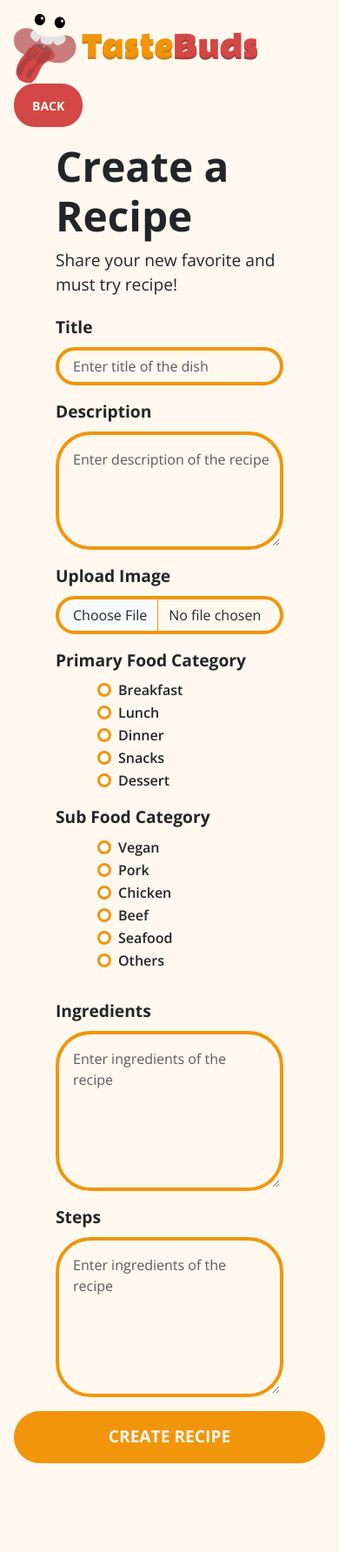
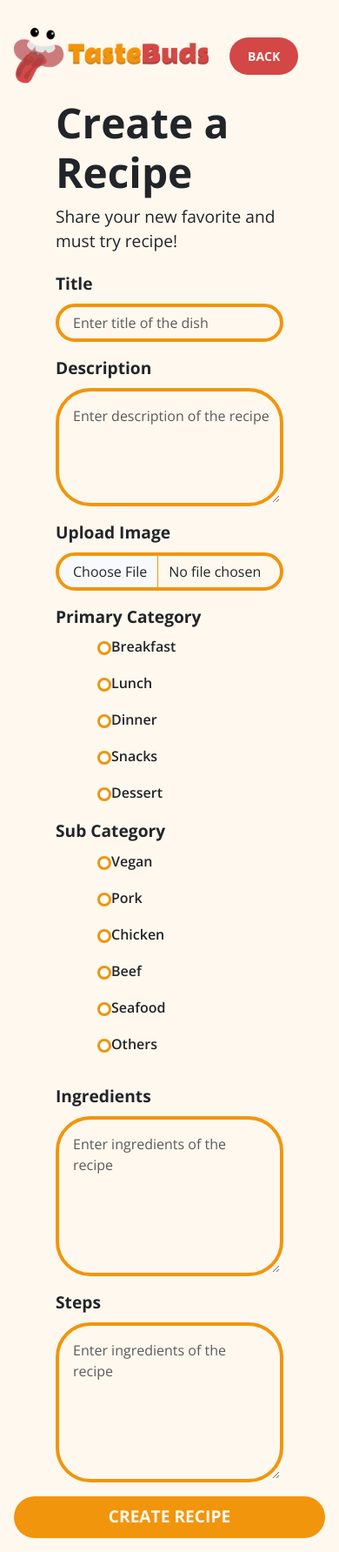
Before and after one commit to HexaStacks-org/TasteBuds, a PHP site: page /createRecipe.php in a window 390 px wide. Shown: the whole page at 87% size. Before the commit the page ends 1682 px from the top, so only its background shows below. Run offline with PHP 8.4, Linux system fonts and the light colour scheme; some web fonts are replaced.

Commit message:
fixed responsiveness

```diff
--- a/createRecipe.php
+++ b/createRecipe.php
@@ -28,7 +28,7 @@
                                 <img src="shared/assets/image/Logo Combination 1.png"
                                     class="logo d-inline-block align-text-top" />
                             </div>
-                            <div class="col d-flex align-items-center">
+                            <div class="con-back col d-flex align-items-center">
                                 <button class="btn back-btn" id="back-btn">BACK</button>
                             </div>
                         </div>
@@ -53,94 +53,71 @@
                                     required>
                             </div>
 
-                            <div class="mb-3 mx-5">
+                            <div class="categories mx-5 align-items-center">
                                 <p class="form-category">
-                                    Primary Food Category
+                                    Primary Category
                                 </p>
-                                <div class="mx-5">
+                                <div class="form-check-container mx-5">
                                     <div class="form-check">
                                         <input class="form-check-input" type="radio" name="flexRadioPrimary"
                                             id="flexRadioDefault1">
-                                        <label class="form-check-label" for="flexRadioDefault1">
-                                            Breakfast
-                                        </label>
+                                        <label class="form-check-label" for="flexRadioDefault1">Breakfast</label>
                                     </div>
                                     <div class="form-check">
                                         <input class="form-check-input" type="radio" name="flexRadioPrimary"
                                             id="flexRadioDefault2">
-                                        <label class="form-check-label" for="flexRadioDefault2">
-                                            Lunch
-                                        </label>
+                                        <label class="form-check-label" for="flexRadioDefault2">Lunch</label>
                                     </div>
                                     <div class="form-check">
                                         <input class="form-check-input" type="radio" name="flexRadioPrimary"
                                             id="flexRadioDefault3">
-                                        <label class="form-check-label" for="flexRadioDefault3">
-                                            Dinner
-                                        </label>
+                                        <label class="form-check-label" for="flexRadioDefault3">Dinner</label>
                                     </div>
                                     <div class="form-check">
                                         <input class="form-check-input" type="radio" name="flexRadioPrimary"
                                             id="flexRadioDefault4">
-                                        <label class="form-check-label" for="flexRadioDefault4">
-                                            Snacks
-                                        </label>
+                                        <label class="form-check-label" for="flexRadioDefault4">Snacks</label>
                                     </div>
                                     <div class="form-check">
                                         <input class="form-check-input" type="radio" name="flexRadioPrimary"
                                             id="flexRadioDefault5">
-                                        <label class="form-check-label" for="flexRadioDefault5">
-                                            Dessert
-                                        </label>
+                                        <label class="form-check-label" for="flexRadioDefault5">Dessert</label>
                                     </div>
                                 </div>
-                                <div>
+
                                 <p class="form-category mt-3">
-                                        Sub Food Category
+                                    Sub Category
                                 </p>
-                                    <div class="mx-5">
+                                <div class="form-check-container mx-5">
                                     <div class="form-check">
                                         <input class="form-check-input" type="radio" name="flexRadioSecondary"
                                             id="flexRadioDefault6">
-                                            <label class="form-check-label" for="flexRadioDefault6">
-                                                Vegan
-                                            </label>
+                                        <label class="form-check-label" for="flexRadioDefault6">Vegan</label>
                                     </div>
                                     <div class="form-check">
                                         <input class="form-check-input" type="radio" name="flexRadioSecondary"
                                             id="flexRadioDefault7">
-                                            <label class="form-check-label" for="flexRadioDefault7">
-                                                Pork
-                                            </label>
+                                        <label class="form-check-label" for="flexRadioDefault7">Pork</label>
                                     </div>
                                     <div class="form-check">
                                         <input class="form-check-input" type="radio" name="flexRadioSecondary"
                                             id="flexRadioDefault8">
-                                            <label class="form-check-label" for="flexRadioDefault8">
-                                                Chicken
-                                            </label>
+                                        <label class="form-check-label" for="flexRadioDefault8">Chicken</label>
                                     </div>
                                     <div class="form-check">
                                         <input class="form-check-input" type="radio" name="flexRadioSecondary"
                                             id="flexRadioDefault9">
-                                            <label class="form-check-label" for="flexRadioDefault9">
-                                                Beef
-                                            </label>
+                                        <label class="form-check-label" for="flexRadioDefault9">Beef</label>
                                     </div>
                                     <div class="form-check">
                                         <input class="form-check-input" type="radio" name="flexRadioSecondary"
                                             id="flexRadioDefault10">
-                                            <label class="form-check-label" for="flexRadioDefault10">
-                                                Seafood
-                                            </label>
+                                        <label class="form-check-label" for="flexRadioDefault10">Seafood</label>
                                     </div>
                                     <div class="form-check">
                                         <input class="form-check-input" type="radio" name="flexRadioSecondary"
                                             id="flexRadioDefault11">
-                                            <label class="form-check-label" for="flexRadioDefault11">
-                                                Others
-                                            </label>
-                                        </div>
+                                        <label class="form-check-label" for="flexRadioDefault11">Others</label>
                                     </div>
                                 </div>
                             </div>
@@ -176,7 +153,7 @@
                     </div>
                 </div>
 
-                <div class="col-md-6 d-none d-md-block">
+                <div class="mx-5 col-md-6 d-none d-md-block">
                     <img src="shared/assets/image/mockup-pic2.png" alt="mockup" class="img-fluid mockup-image">
                 </div>
             </div>
--- a/gallery.php
+++ b/gallery.php
@@ -19,7 +19,7 @@
 </head>
 
 <body>
-    <?php include 'navbar.php'; ?>
+    <!-- <?php include 'navbar.php'; ?> -->
     <div class="container align-items-center justify-content-center">
         <div class="row card-row" id="card-container">
             <!-- cards here -->
--- a/login.php
+++ b/login.php
@@ -56,7 +56,7 @@
                     </div>
                     <button type="submit" class="btn btn-login"><p>LOGIN</p></button>
                 </form>
-                <p class="text-center txt-account mt-3">Don't have an account? <a href="signup.html">Sign Up</a></p>
+                <p class="mx-4 txt-account mt-3">Don't have an account? <a href="signup.html">Sign Up</a></p>
             </div>
         </div>
     </div>
--- a/shared/assets/css/createRecipe.css
+++ b/shared/assets/css/createRecipe.css
@@ -8,16 +8,20 @@ body {
     height: 120px;
 }
 
+.con-back {
+    justify-content: end;
+}
+
 .back-btn {
     color: #fff8EE;
     font-family: var(--ff-text);
-    font-size: var(--fs-h6);
-    font-weight: bolder;
+    font-size: var(--fs-paragraph);
+    font-weight: bold;
     background-color: var(--clr-secondary);
     border-radius: 24px;
     padding: 10px 20px;
-    width: 160px;
-    height: 50px;
+    width: auto;
+    height: 40px auto;
 }
 
 .back-btn:hover {
@@ -54,11 +58,23 @@ body {
     border: 4px solid var(--clr-primary);
     margin-bottom: 16px;
     padding-left: 16px;
+    width: 80%;
 }
 
 .form-control:focus {
     background-color: transparent;
     border: 4px solid var(--clr-primary);
+}
+
+.form-check-container {
+    display: grid;
+    grid-template-columns: repeat(auto-fit, minmax(130px, 1fr));
+    gap: 16px;
+}
+
+.form-check {
+    display: flex;
+    align-items: center;
 }
 
 .form-check-input {
@@ -99,8 +115,8 @@ body {
     font-family: var(--ff-text);
     font-size: var(--fs-h6);
     color: #fff8EE;
-    width: 400px;
-    height: 60px;
+    width: 380px;
+    height: 48px;
     border-radius: 40px;
     font-weight: bolder;
 }
@@ -120,6 +136,12 @@ body {
     .logo {
         width: auto;
         height: 80px;
+        padding-top: 16px;
+    }
+
+    .con-back {
+        justify-content: start;
+        padding-top: 16px;
     }
 
     .back-btn {
@@ -137,7 +159,7 @@ body {
         width: 100%;
     }
 
-    .recipe-form{
+    .recipe-form {
         padding: 0 !important;
     }
 }
--- a/shared/assets/css/login.css
+++ b/shared/assets/css/login.css
@@ -16,7 +16,7 @@
     font-family: var(--ff-text);
     font-size: var(--fs-header);
     margin-left: 16px;
-    margin-top: 48px;
+    margin-top: 24px !important;
     font-weight: bolder;
 }
 
@@ -37,7 +37,7 @@
 
 .form-control {
     background-color: var(--clr-white);
-    width: 600px;
+    width: 50%;
     height: 60px;
     margin-left: 16px;
     margin-top: 3px;
@@ -82,7 +82,7 @@
 
 .btn-login {
     background-color: var(--clr-primary);
-    width: 600px;
+    width: 50%;
     height: 60px !important;
     border-radius: 40px;
     margin-left: 20px;
```
Also changed, not shown: createPost.php (+18 -41 lines), shared/assets/css/createPost.css (+28 -6 lines), shared/assets/css/signup.css (+7 -9 lines), signup.php (+5 -5 lines). Lines whose indentation alone changed are shown as unchanged.
